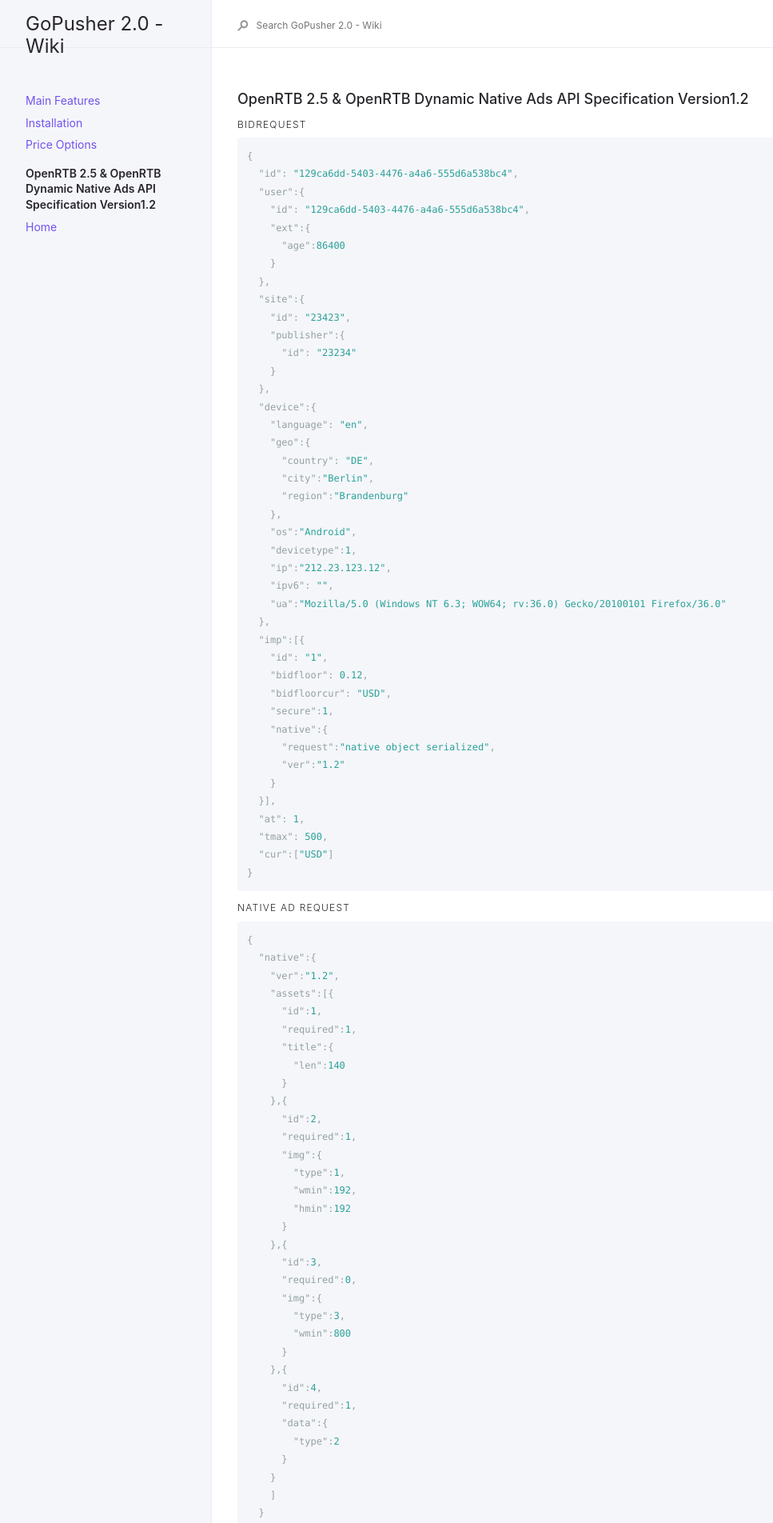
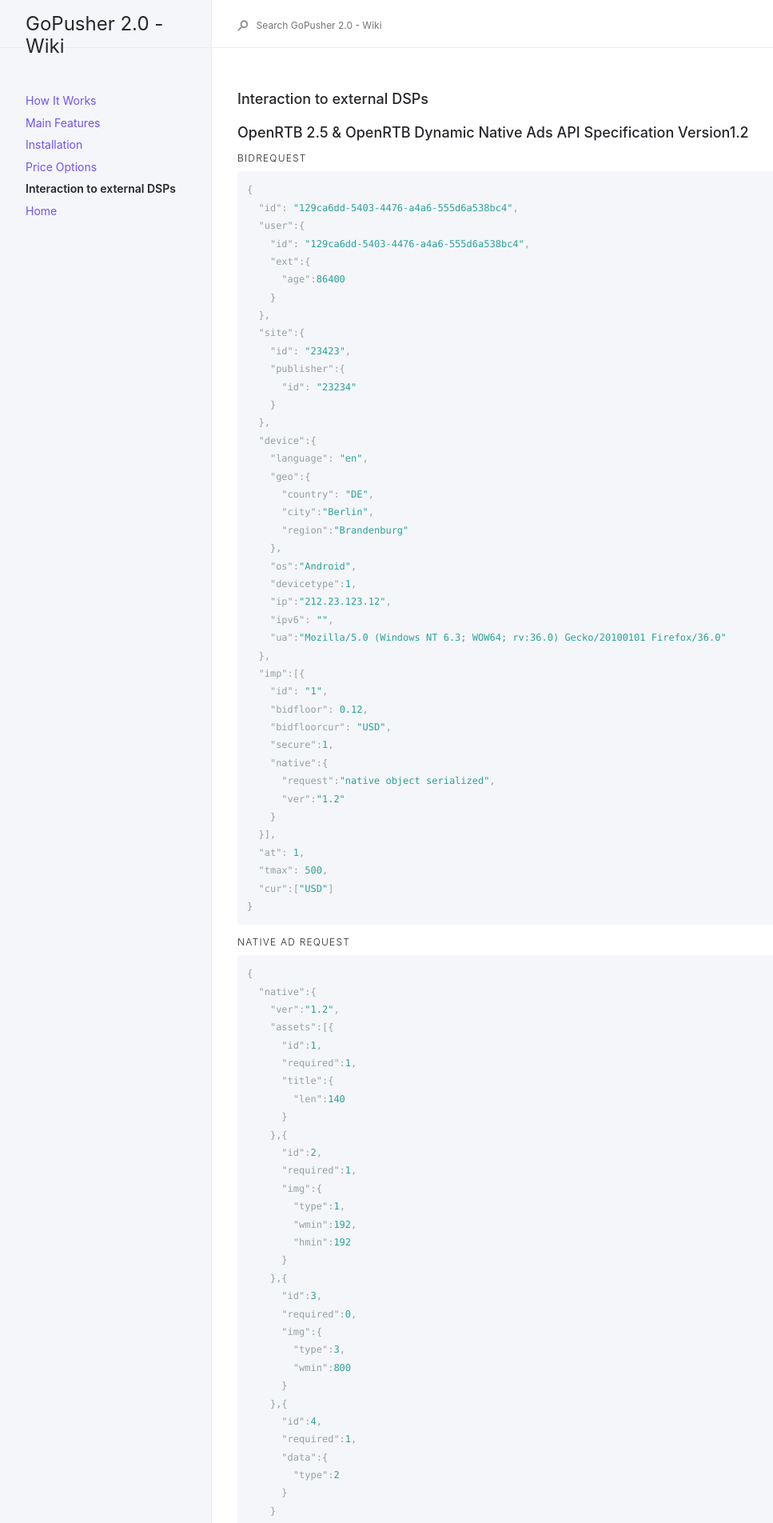
Before and after one commit to RapidCodeLab/gopusher-wiki, a Jekyll site: the page built from docs/09-openrtb.md, in a window 1280 px wide. Shown: the top 1904 px of the page at 80% size, without its empty margins (91-1058 px from the left). Built offline with Jekyll 4.4.1, drawn with Linux system fonts in a browser that asks for light colours; our own code applies the rules of GitHub Pages for plain Markdown files.

```diff
--- /dev/null
+++ b/docs/01-how.md
@@ -0,0 +1 @@
+### How It Works
--- a/docs/openrtb.md
+++ b/docs/09-openrtb.md
@@ -1,3 +1,5 @@
+### Interaction to external DSPs
+
 ### OpenRTB 2.5  & OpenRTB Dynamic Native Ads API Specification Version1.2
 
 #### BidRequest
```
Also changed, not shown: docs/docker.md (deleted, +0 -1 lines).
